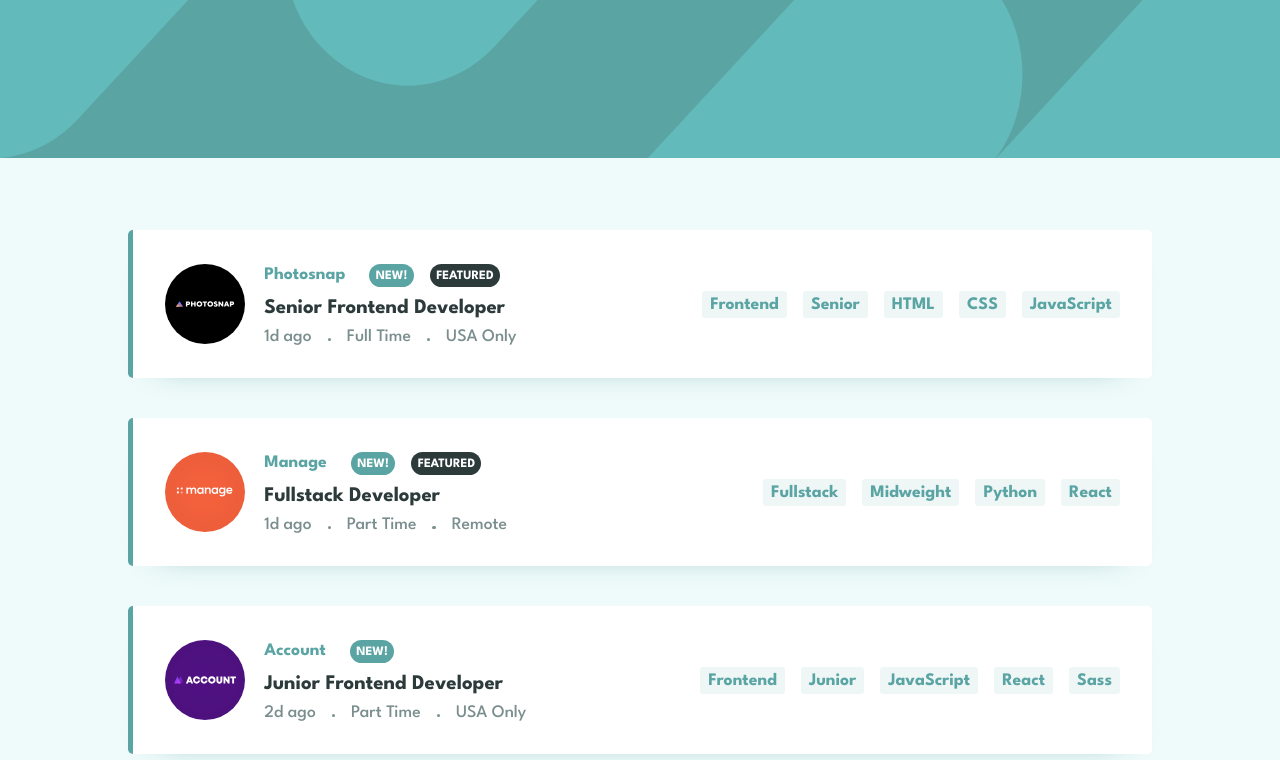
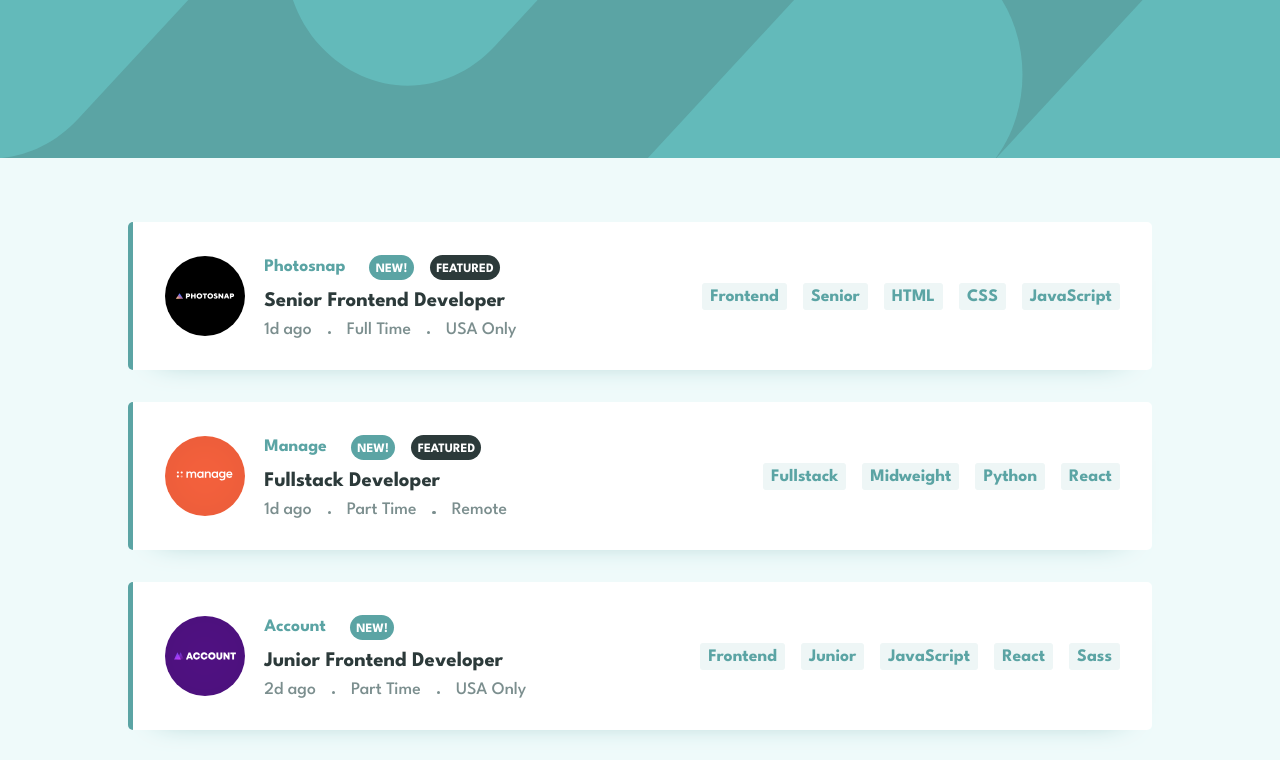
Before and after one commit to iprinceroyy/job-filtering, a React (Create React App) app: page / in a window 1280 px wide. Shown: the top 760 px of the page. Built offline with nearby package versions, Linux system fonts and the light colour scheme.

Commit message:
update design

```diff
--- a/src/components/companyComponent/CompanyComponentStyles.scss
+++ b/src/components/companyComponent/CompanyComponentStyles.scss
@@ -18,7 +18,7 @@
 		color: white;
 		font-size: 0.8rem;
 		text-transform: uppercase;
-		padding-block: 0.4rem 0.3rem;
+		padding-block: 0.5rem 0.3rem;
 		padding-inline: 0.4rem;
 		border-radius: 50px;
 		margin-inline-end: -1rem;
--- a/src/components/jobComponent/JobComponentStyles.scss
+++ b/src/components/jobComponent/JobComponentStyles.scss
@@ -36,7 +36,7 @@
 
 	@media (min-width: 64rem) {
 		padding: 2rem;
-		margin-block-start: 2.5rem;
+		margin-block-start: 2rem;
 		//width: calc(100% + -20.3rem);
 	}
 
```
